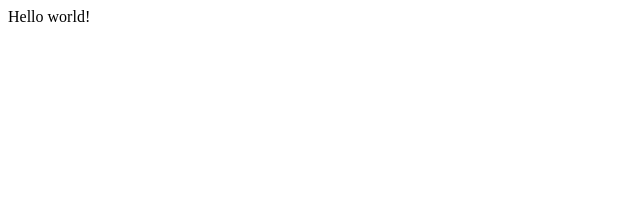
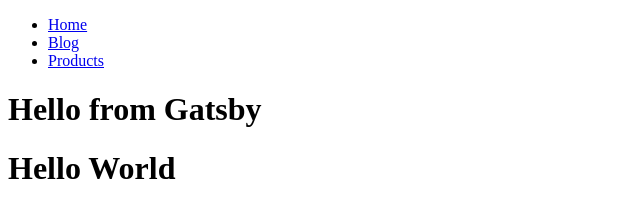
Before and after one commit to jamesshapiro/gatsby-course-udemy, a Gatsby site in the folder tutorial/: page / in a window 1280 px wide. Shown: the whole page, without its empty margins (0-640 px from the left). Built offline with nearby package versions, Linux system fonts and the light colour scheme; Gatsby itself is replaced by a stand-in of ours.

Commit message:
Creating pages, link component, navbar and footer, and layout container

```diff
--- /dev/null
+++ b/tutorial/src/components/Footer.js
@@ -0,0 +1,11 @@
+import React from "react"
+
+const Footer = () => {
+  return (
+    <div>
+      <h1>Hello World</h1>
+    </div>
+  )
+}
+
+export default Footer
--- /dev/null
+++ b/tutorial/src/components/Layout.js
@@ -0,0 +1,15 @@
+import React from "react"
+import Navbar from "./Navbar"
+import Footer from "./Footer"
+
+const Layout = ({ children }) => {
+  return (
+    <>
+      <Navbar />
+      <main>{children}</main>
+      <Footer />
+    </>
+  )
+}
+
+export default Layout
--- /dev/null
+++ b/tutorial/src/components/Navbar.js
@@ -0,0 +1,22 @@
+import React from "react"
+import { Link } from "gatsby"
+
+const Navbar = () => {
+  return (
+    <nav>
+      <ul>
+        <li>
+          <Link to="/">Home</Link>
+        </li>
+        <li>
+          <Link to="/blog">Blog</Link>
+        </li>
+        <li>
+          <Link to="/products">Products</Link>
+        </li>
+      </ul>
+    </nav>
+  )
+}
+
+export default Navbar
--- a/tutorial/src/pages/index.js
+++ b/tutorial/src/pages/index.js
@@ -1,5 +1,8 @@
 import React from "react"
+import Layout from "../components/Layout"
 
-export default function Home() {
-  return <div>Hello world!</div>
-}
+export default () => (
+  <Layout>
+    <h1>Hello from Gatsby</h1>
+  </Layout>
+)
```
Also changed, not shown: tutorial/src/pages/404.js (added, +10 -0 lines), tutorial/src/pages/blog.js (added, +12 -0 lines), tutorial/src/pages/products.js (added, +12 -0 lines).
